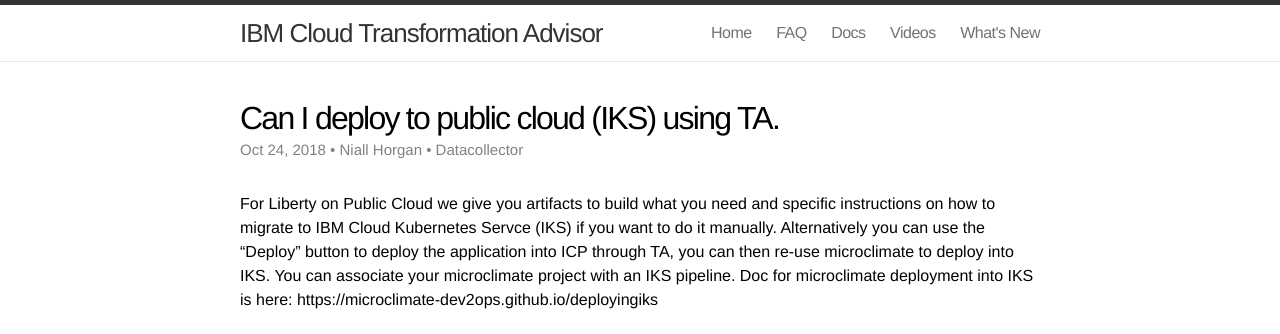
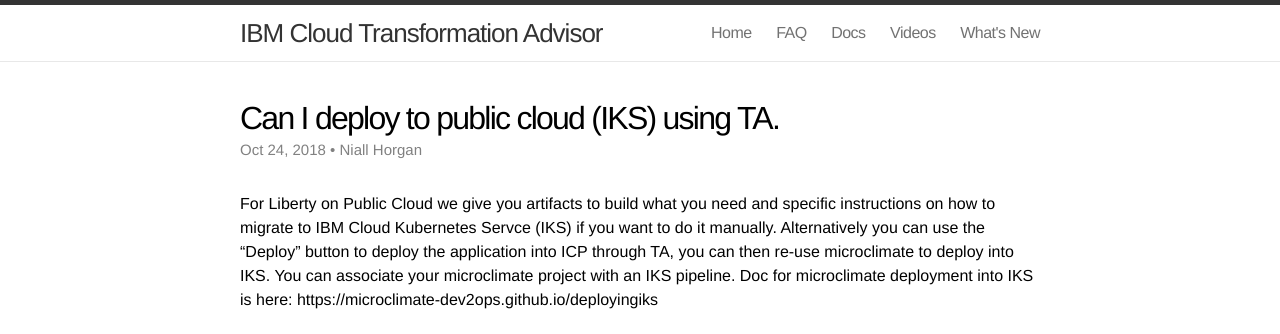
Before and after one commit to TransformationAdvisor/TA.github.io, a Jekyll site: the page built from _posts/2018-10-24-iks.md, in a window 1280 px wide. Shown: the top 334 px of the page. Built offline with Jekyll 4.4.1, drawn with Linux system fonts in a browser that asks for light colours.

Commit message:
Update 2018-10-24-iks.md

```diff
--- a/_posts/2018-10-24-iks.md
+++ b/_posts/2018-10-24-iks.md
@@ -1,9 +1,8 @@
 ---
 layout: post
 title: Can I deploy to public cloud (IKS) using TA.
-categories: FAQ
+categories: IKS
 author: Niall Horgan
-meta: Datacollector
 ---
 
 For Liberty on Public Cloud we give you artifacts to build what you need and specific instructions on how to migrate to IBM Cloud Kubernetes Servce (IKS) if you want to do it manually. Alternatively you can use the “Deploy” button to deploy the application into ICP through TA, you can then re-use microclimate to deploy into IKS.  You can associate your microclimate project with an IKS pipeline.  Doc for microclimate deployment into IKS is here: https://microclimate-dev2ops.github.io/deployingiks
```
